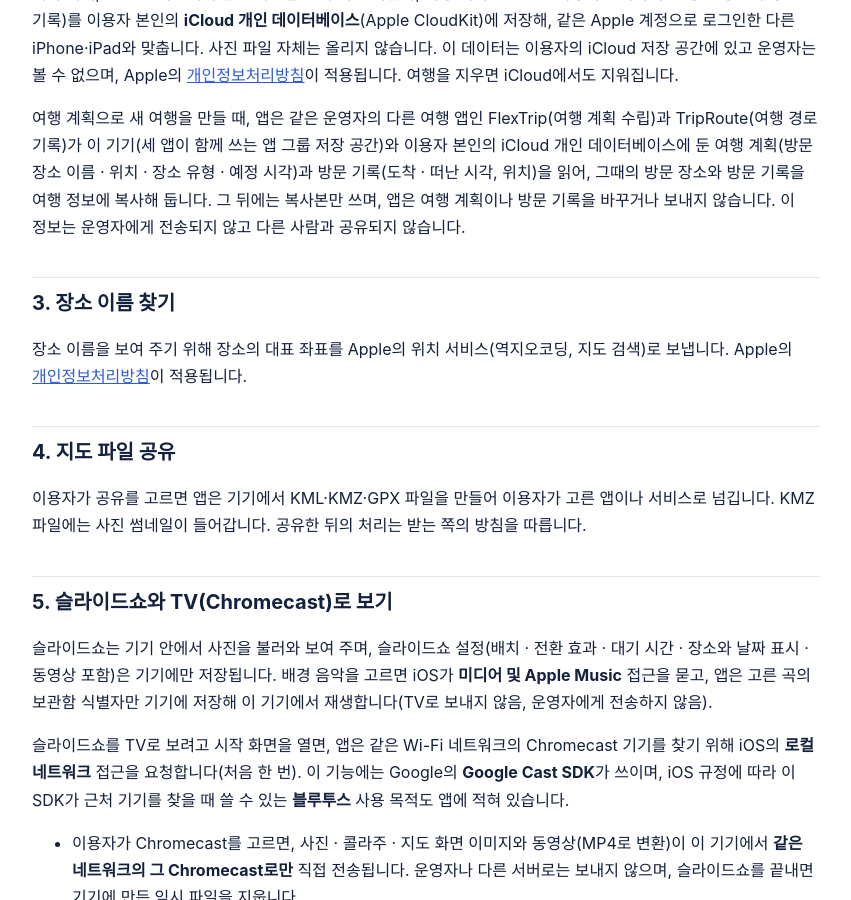
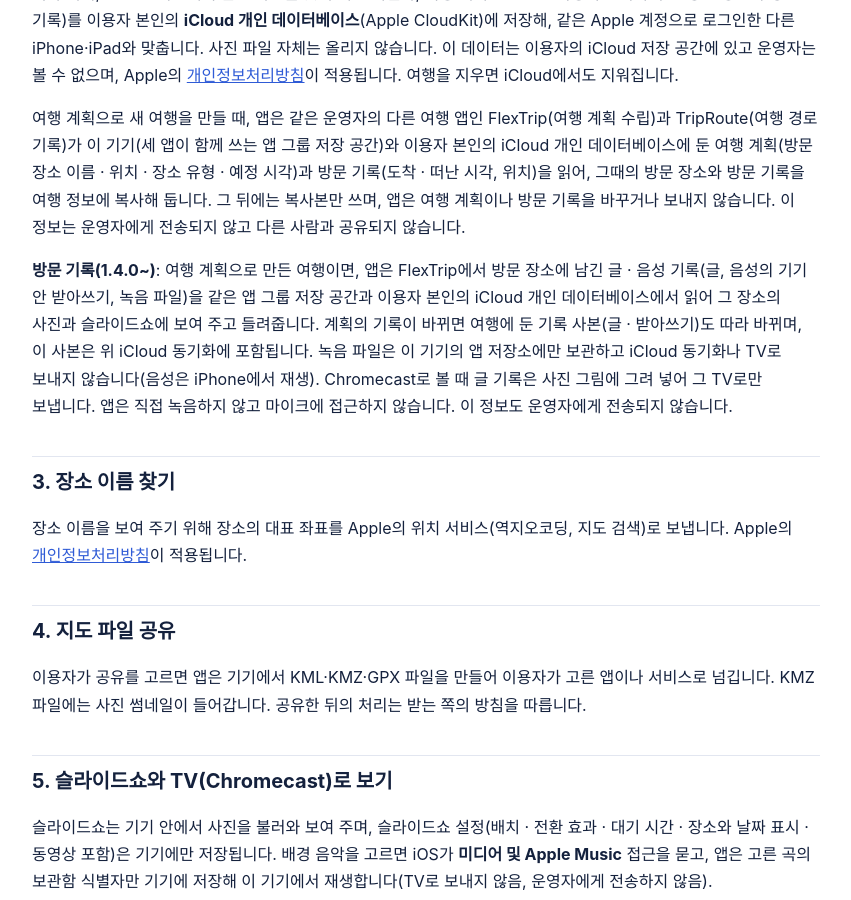
Before and after one commit to yjinchoi/tripphoto-support, a Jekyll site: the page built from privacy.md, in a window 1280 px wide and 900 px high, scrolled down 571 px. Shown: the whole window, without its empty margins (214-1065 px from the left). Built offline with Jekyll 4.4.1, drawn with Linux system fonts in a browser that asks for light colours.

Commit message:
Privacy policy: TripPhoto 1.4 visit notes from FlexTrip (text, transcripts, recordings kept on the device; text drawn into Chromecast pictures). Effective date set when published with the 1.4.0 submission
Co-Authored-By: Claude Opus 5.5 <noreply@anthropic.com>

```diff
--- a/privacy.md
+++ b/privacy.md
@@ -18,6 +18,8 @@ TripPhoto(이하 "앱")는 사진 보관함의 여행 사진으로 앨범과 여
 iCloud 동기화가 켜져 있으면(기본값, 설정에서 끌 수 있음) 여행 정보(여행 이름·기간, 장소, 편집 내용, 사진의 촬영 시각·위치, iCloud 사진에서 같은 사진을 찾기 위한 식별자, 여행 계획으로 만든 여행이면 복사해 둔 방문 장소와 방문 기록)를 이용자 본인의 **iCloud 개인 데이터베이스**(Apple CloudKit)에 저장해, 같은 Apple 계정으로 로그인한 다른 iPhone·iPad와 맞춥니다. 사진 파일 자체는 올리지 않습니다. 이 데이터는 이용자의 iCloud 저장 공간에 있고 운영자는 볼 수 없으며, Apple의 [개인정보처리방침](https://www.apple.com/kr/legal/privacy/)이 적용됩니다. 여행을 지우면 iCloud에서도 지워집니다.
 
 여행 계획으로 새 여행을 만들 때, 앱은 같은 운영자의 다른 여행 앱인 FlexTrip(여행 계획 수립)과 TripRoute(여행 경로 기록)가 이 기기(세 앱이 함께 쓰는 앱 그룹 저장 공간)와 이용자 본인의 iCloud 개인 데이터베이스에 둔 여행 계획(방문 장소 이름 · 위치 · 장소 유형 · 예정 시각)과 방문 기록(도착 · 떠난 시각, 위치)을 읽어, 그때의 방문 장소와 방문 기록을 여행 정보에 복사해 둡니다. 그 뒤에는 복사본만 쓰며, 앱은 여행 계획이나 방문 기록을 바꾸거나 보내지 않습니다. 이 정보는 운영자에게 전송되지 않고 다른 사람과 공유되지 않습니다.
+
+**방문 기록(1.4.0~)**: 여행 계획으로 만든 여행이면, 앱은 FlexTrip에서 방문 장소에 남긴 글 · 음성 기록(글, 음성의 기기 안 받아쓰기, 녹음 파일)을 같은 앱 그룹 저장 공간과 이용자 본인의 iCloud 개인 데이터베이스에서 읽어 그 장소의 사진과 슬라이드쇼에 보여 주고 들려줍니다. 계획의 기록이 바뀌면 여행에 둔 기록 사본(글 · 받아쓰기)도 따라 바뀌며, 이 사본은 위 iCloud 동기화에 포함됩니다. 녹음 파일은 이 기기의 앱 저장소에만 보관하고 iCloud 동기화나 TV로 보내지 않습니다(음성은 iPhone에서 재생). Chromecast로 볼 때 글 기록은 사진 그림에 그려 넣어 그 TV로만 보냅니다. 앱은 직접 녹음하지 않고 마이크에 접근하지 않습니다. 이 정보도 운영자에게 전송되지 않습니다.
 
 ## 3. 장소 이름 찾기
 장소 이름을 보여 주기 위해 장소의 대표 좌표를 Apple의 위치 서비스(역지오코딩, 지도 검색)로 보냅니다. Apple의 [개인정보처리방침](https://www.apple.com/kr/legal/privacy/)이 적용됩니다.
```
Also changed, not shown: en/privacy.md (+2 -0 lines).
